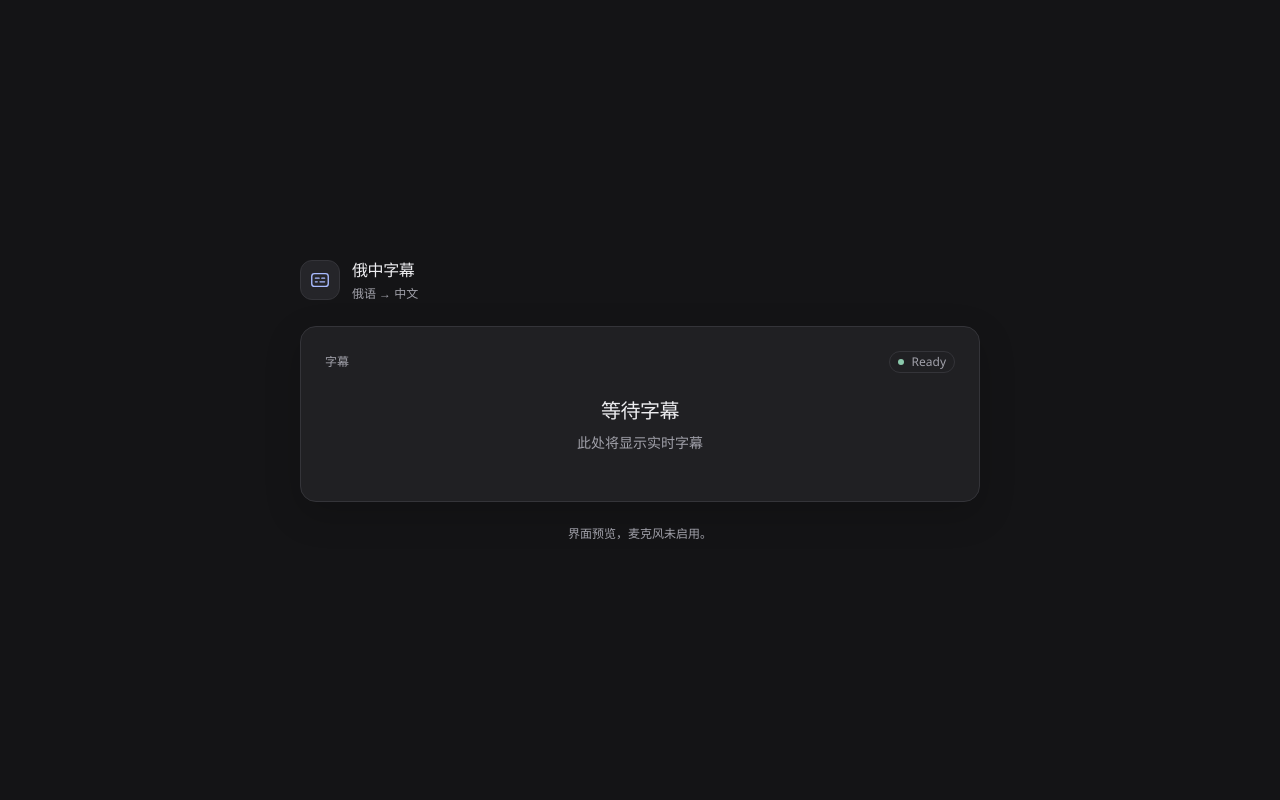
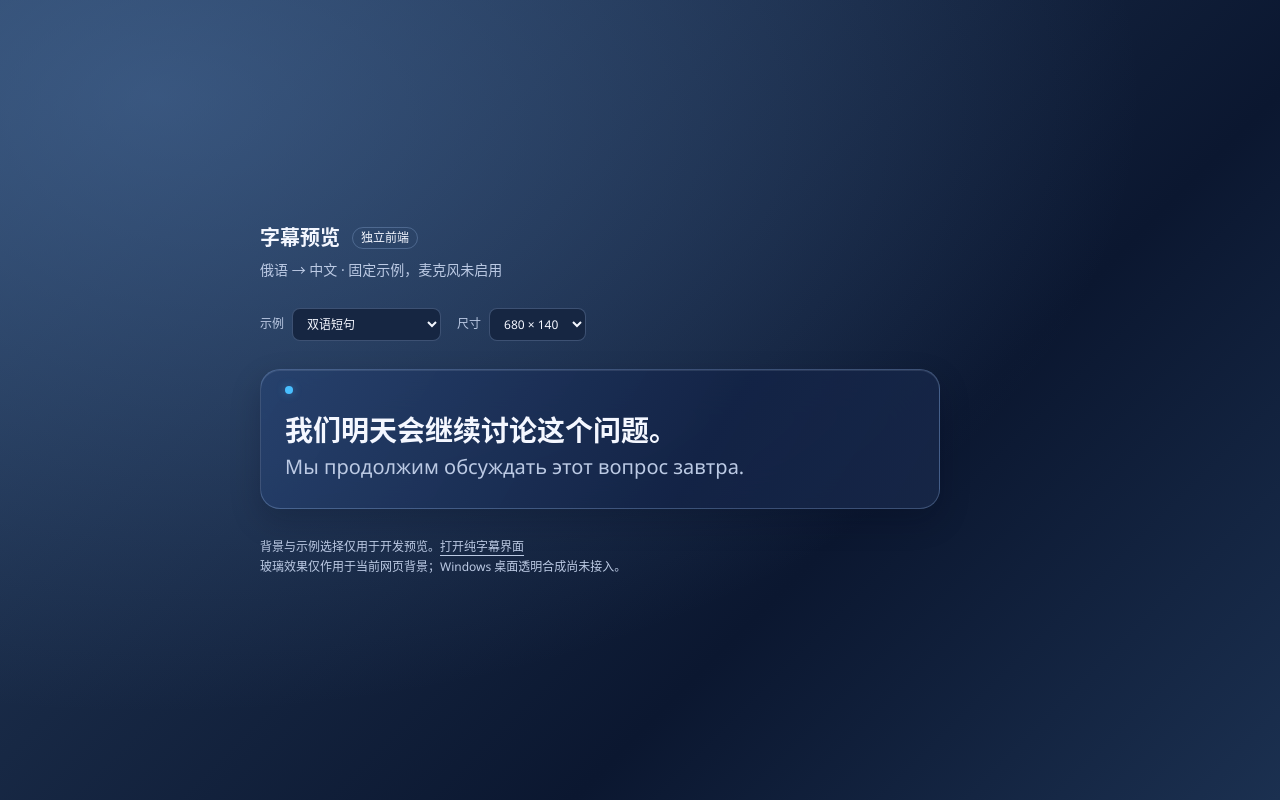
Before and after one commit to seren7350-ux/ru-zh-live-subtitles, a React (Vite) app in the folder frontend/: page / in a window 1280 px wide. Built offline with nearby package versions, Linux system fonts and the light colour scheme.

Commit message:
feat(frontend): add standalone glass subtitle card and overflow marquee

```diff
--- a/frontend/index.html
+++ b/frontend/index.html
@@ -3,7 +3,7 @@
   <head>
     <meta charset="UTF-8" />
     <meta name="viewport" content="width=device-width, initial-scale=1.0" />
-    <meta name="theme-color" content="#141416" />
+    <meta name="theme-color" content="#132342" />
     <meta name="description" content="俄中实时字幕的独立前端预览。" />
     <title>俄中字幕 · 界面预览</title>
   </head>
--- a/frontend/src/App.tsx
+++ b/frontend/src/App.tsx
@@ -1,43 +1,53 @@
-import { motion } from "motion/react"
+import { useState } from "react"
 import { Badge } from "@/components/ui/badge"
+import { SubtitleCard } from "@/components/SubtitleCard"
+import { getSubtitleSample, subtitleSamples } from "@/preview/subtitleSamples"
+import "./preview/preview.css"
 
+// Development canvas only. subtitle.html mounts SubtitleCard without this page.
 export default function App() {
+  const [sample, setSample] = useState(() =>
+    getSubtitleSample(new URLSearchParams(window.location.search).get("sample")),
+  )
+  const [compact, setCompact] = useState(false)
+  const width = compact ? 420 : 680
+  const height = compact ? 108 : 140
+
   return (
-    <main className="grid min-h-svh place-items-center bg-background px-6 py-12 text-foreground">
-      <div className="w-full max-w-[680px] space-y-6">
-        <header className="flex items-center gap-3">
-          <span className="grid size-10 place-items-center rounded-xl border border-border bg-secondary text-primary" aria-hidden="true">
-            <svg width="22" height="22" viewBox="0 0 24 24" fill="none" stroke="currentColor" strokeWidth="1.5" strokeLinecap="round" strokeLinejoin="round">
-              <rect x="3" y="5" width="18" height="14" rx="3" />
-              <path d="M7 10h4m3 0h3M7 14h2m3 0h5" />
-            </svg>
-          </span>
-          <div>
-            <h1 className="text-base font-semibold tracking-tight">俄中字幕</h1>
-            <p className="mt-1 text-xs text-muted-foreground">俄语 → 中文</p>
+    <main className="preview-page font-sans text-foreground">
+      <div className="preview-content">
+        <header className="space-y-2">
+          <div className="flex items-center gap-3">
+            <h1 className="text-xl font-semibold">字幕预览</h1>
+            <Badge>独立前端</Badge>
           </div>
+          <p className="text-sm text-muted-foreground">俄语 → 中文 · 固定示例，麦克风未启用</p>
         </header>
 
-        {/* Static Ready mock only. Session controls belong to later slices. */}
-        <motion.section
-          initial={false}
-          aria-labelledby="subtitle-heading"
-          className="rounded-2xl border border-border bg-card p-6 text-card-foreground shadow-overlay"
-        >
-          <div className="flex items-center justify-between gap-4">
-            <h2 id="subtitle-heading" className="text-xs font-medium text-muted-foreground">字幕</h2>
-            <Badge variant="outline" role="status" className="gap-2 text-muted-foreground">
-              <span className="size-1.5 rounded-full bg-ready" aria-hidden="true" />
-              Ready
-            </Badge>
-          </div>
-          <div className="space-y-2 py-6 text-center">
-            <p className="text-xl font-medium tracking-tight">等待字幕</p>
-            <p className="text-sm text-muted-foreground">此处将显示实时字幕</p>
-          </div>
-        </motion.section>
+        <div className="preview-controls">
+          <label>
+            示例
+            <select value={sample.id} onChange={(event) => setSample(getSubtitleSample(event.target.value))}>
+              {subtitleSamples.map(({ id, label }) => <option key={id} value={id}>{label}</option>)}
+            </select>
+          </label>
+          <label>
+            尺寸
+            <select value={compact ? "compact" : "default"} onChange={(event) => setCompact(event.target.value === "compact")}>
+              <option value="default">680 × 140</option>
+              <option value="compact">420 × 108</option>
+            </select>
+          </label>
+        </div>
 
-        <p className="text-center text-xs text-muted-foreground">界面预览，麦克风未启用。</p>
+        <div className="preview-viewport" style={{ width, height }}>
+          <SubtitleCard {...sample} style={{ width: "100%", height: "100%" }} />
+        </div>
+
+        <p className="text-xs leading-5 text-muted-foreground">
+          背景与示例选择仅用于开发预览。<a className="underline underline-offset-4" href={`/subtitle.html?sample=${sample.id}`}>打开纯字幕界面</a>
+          <br />玻璃效果仅作用于当前网页背景；Windows 桌面透明合成尚未接入。
+        </p>
       </div>
     </main>
   )
--- /dev/null
+++ b/frontend/src/components/MarqueeLine.tsx
@@ -0,0 +1,74 @@
+import { useLayoutEffect, useRef, useState } from "react"
+import { animate, useReducedMotion } from "motion/react"
+
+interface MarqueeLineProps {
+  text: string
+  language: string
+  className: string
+}
+
+const PIXELS_PER_SECOND = 28
+const END_PAUSE_SECONDS = 1.5
+
+export function MarqueeLine({ text, language, className }: MarqueeLineProps) {
+  const viewportRef = useRef<HTMLDivElement>(null)
+  const textRef = useRef<HTMLSpanElement>(null)
+  const [overflowing, setOverflowing] = useState(false)
+  const reducedMotion = useReducedMotion()
+
+  useLayoutEffect(() => {
+    const viewport = viewportRef.current
+    const content = textRef.current
+    if (!viewport || !content) return
+
+    let lastDistance = -1
+    let stopAnimation: (() => void) | undefined
+    const measure = () => {
+      const distance = Math.max(0, Math.ceil(content.getBoundingClientRect().width - viewport.clientWidth))
+      if (distance === lastDistance) return
+      lastDistance = distance
+      stopAnimation?.()
+      // Reset Motion's cached x as well as the DOM; direct style writes alone
+      // can be overwritten by the previous animation on the next frame.
+      const reset = animate(content, { x: 0 }, { duration: 0 })
+      stopAnimation = () => reset.stop()
+      viewport.scrollLeft = 0
+      setOverflowing(distance > 0)
+      if (distance === 0 || reducedMotion) return
+
+      const travel = distance / PIXELS_PER_SECOND
+      const duration = 2 * (END_PAUSE_SECONDS + travel)
+      const controls = animate(content, { x: [0, 0, -distance, -distance, 0] }, {
+        duration,
+        times: [0, END_PAUSE_SECONDS / duration, 0.5, (duration - travel) / duration, 1],
+        ease: "linear",
+        repeat: Infinity,
+      })
+      stopAnimation = () => controls.stop()
+    }
+
+    // Observing both boxes also catches font loading; no polling for fitting text.
+    const observer = new ResizeObserver(measure)
+    observer.observe(viewport)
+    observer.observe(content)
+    measure()
+    return () => {
+      observer.disconnect()
+      stopAnimation?.()
+    }
+  }, [text, reducedMotion])
+
+  return (
+    <div
+      ref={viewportRef}
+      className={`subtitle-line ${className}`}
+      lang={language}
+      title={text}
+      data-overflow={overflowing}
+      data-reduced-motion={Boolean(reducedMotion)}
+      tabIndex={overflowing ? 0 : undefined}
+    >
+      <span ref={textRef} className="subtitle-text">{text}</span>
+    </div>
+  )
+}
--- /dev/null
+++ b/frontend/src/components/SubtitleCard.tsx
@@ -0,0 +1,19 @@
+import type { CSSProperties } from "react"
+import { MarqueeLine } from "./MarqueeLine"
+
+export interface SubtitleCardProps {
+  chineseText: string
+  russianText: string
+  style?: CSSProperties
+}
+
+/** The subtitle surface itself: no preview canvas, fixtures, or session controls. */
+export function SubtitleCard({ chineseText, russianText, style }: SubtitleCardProps) {
+  return (
+    <section className="subtitle-card" aria-label="双语字幕" style={style}>
+      <span className="subtitle-dot" aria-hidden="true" />
+      <MarqueeLine text={chineseText} language="zh-CN" className="subtitle-chinese" />
+      <MarqueeLine text={russianText} language="ru" className="subtitle-russian" />
+    </section>
+  )
+}
--- /dev/null
+++ b/frontend/src/preview/preview.css
@@ -0,0 +1,47 @@
+.preview-page {
+  min-height: 100svh;
+  display: grid;
+  place-items: center;
+  padding: 40px 24px;
+  background:
+    radial-gradient(ellipse at 12% 12%, rgb(87 127 180 / 45%), transparent 62%),
+    linear-gradient(135deg, #263d5d, #0b1730 66%, #1b3050);
+}
+
+.preview-content {
+  width: min(100%, 760px);
+  display: grid;
+  justify-items: start;
+  gap: 28px;
+}
+
+.preview-controls {
+  display: flex;
+  flex-wrap: wrap;
+  gap: 16px;
+  font-size: 12px;
+  color: var(--muted-foreground);
+}
+
+.preview-controls label {
+  display: flex;
+  align-items: center;
+  gap: 8px;
+}
+
+.preview-controls select {
+  color: var(--foreground);
+  background: #162642;
+  border: 1px solid var(--border);
+  border-radius: 8px;
+  padding: 6px 10px;
+}
+
+.preview-controls select:focus-visible {
+  outline: 2px solid var(--primary);
+  outline-offset: 3px;
+}
+
+.preview-viewport {
+  max-width: 100%;
+}
--- /dev/null
+++ b/frontend/src/preview/subtitleSamples.ts
@@ -0,0 +1,31 @@
+// Fixed, complete mock text. These fixtures never enter SubtitleCard itself.
+export const subtitleSamples = [
+  {
+    id: "short",
+    label: "双语短句",
+    chineseText: "我们明天会继续讨论这个问题。",
+    russianText: "Мы продолжим обсуждать этот вопрос завтра.",
+  },
+  {
+    id: "long",
+    label: "超长双语字幕",
+    chineseText: "如果你对这个结论还有疑问，我们可以在下节课继续详细讨论，并通过更多例子来说明每一步推理，直到所有问题都得到清楚的解答。",
+    russianText: "Если у вас останутся вопросы по этому выводу, мы сможем подробно обсудить это на следующем занятии и разобрать дополнительные примеры, чтобы каждый шаг рассуждения стал понятен и ни один вопрос не остался без ответа.",
+  },
+  {
+    id: "mixed",
+    label: "中文短句 / 俄文超宽",
+    chineseText: "我们明天继续讨论。",
+    russianText: "Мы продолжим обсуждать этот вопрос завтра и подробно рассмотрим дополнительные примеры, чтобы каждый участник смог разобраться во всех деталях.",
+  },
+  {
+    id: "chinese-only",
+    label: "俄文暂未到达",
+    chineseText: "我们明天会继续讨论这个问题。",
+    russianText: "",
+  },
+] as const
+
+export function getSubtitleSample(id: string | null) {
+  return subtitleSamples.find((sample) => sample.id === id) ?? subtitleSamples[0]
+}
--- a/frontend/src/styles.css
+++ b/frontend/src/styles.css
@@ -1,22 +1,25 @@
 @import "tailwindcss";
 
-/* One dark palette shared by the page and its shadcn/ui components. */
+/* Shared cool-blue tokens. Preview canvas styles live in preview/preview.css. */
 :root {
   color-scheme: dark;
   font-synthesis: none;
   text-rendering: optimizeLegibility;
   -webkit-font-smoothing: antialiased;
+  font-family: "Segoe UI Variable", "Segoe UI", "Microsoft YaHei UI", "Microsoft YaHei", "PingFang SC", "Noto Sans CJK SC", sans-serif;
 
-  --background: #141416;
-  --foreground: #ededf0;
-  --card: #202023;
+  --background: transparent;
+  --foreground: #f4f7ff;
+  --card: rgb(19 35 70 / 88%);
   --card-foreground: var(--foreground);
-  --muted-foreground: #a1a1aa;
-  --secondary: #252529;
-  --primary: #a9bbff;
-  --border: #343439;
-  --ready: #8bc9ac;
-  --radius: 1rem;
+  --muted-foreground: #bccae4;
+  --secondary: #1e3355;
+  --primary: #6ab9ff;
+  --border: rgb(163 193 240 / 28%);
+  --ready: #48bfff;
+  --radius: 1.25rem;
+  --subtitle-chinese-size: 28px;
+  --subtitle-russian-size: 20px;
 }
 
 @theme inline {
@@ -38,7 +41,7 @@
   --color-primary: var(--primary);
   --color-border: var(--border);
   --color-ready: var(--ready);
-  --font-sans: "Segoe UI Variable", "Segoe UI", "Microsoft YaHei UI", sans-serif;
+  --font-sans: "Segoe UI Variable", "Segoe UI", "Microsoft YaHei UI", "Microsoft YaHei", "PingFang SC", "Noto Sans CJK SC", sans-serif;
   --radius-xl: calc(var(--radius) - 0.25rem);
   --radius-2xl: var(--radius);
   --shadow-overlay: 0 12px 36px rgb(0 0 0 / 18%);
@@ -46,5 +49,88 @@
 
 body {
   margin: 0;
-  min-width: 280px;
+  background: transparent;
 }
+
+.subtitle-root,
+.subtitle-root #root {
+  width: 100%;
+  height: 100%;
+}
+
+html:has(.subtitle-root) {
+  height: 100%;
+}
+
+.subtitle-card {
+  position: relative;
+  box-sizing: border-box;
+  width: 680px;
+  max-width: 100%;
+  height: 140px;
+  max-height: 100%;
+  min-height: 108px;
+  display: flex;
+  flex-direction: column;
+  justify-content: center;
+  gap: 6px;
+  padding: 26px 24px 12px;
+  overflow: hidden;
+  border: 1px solid var(--border);
+  border-radius: var(--radius);
+  background: linear-gradient(120deg, rgb(39 66 111 / 85%), var(--card) 65%, rgb(23 39 72 / 91%));
+  color: var(--foreground);
+  /* This only blurs content in the same browser page, never the Windows desktop. */
+  backdrop-filter: blur(24px);
+  box-shadow: inset 0 1px 0 rgb(228 239 255 / 10%), 0 12px 30px rgb(2 10 29 / 22%);
+}
+
+.subtitle-dot {
+  position: absolute;
+  top: 16px;
+  left: 24px;
+  width: 8px;
+  height: 8px;
+  border-radius: 50%;
+  background: var(--ready);
+  box-shadow: 0 0 9px rgb(72 191 255 / 35%);
+}
+
+.subtitle-line {
+  min-width: 0;
+  flex-shrink: 0;
+  overflow: hidden;
+  white-space: nowrap;
+}
+
+.subtitle-text {
+  display: block;
+  width: max-content;
+}
+
+.subtitle-line[data-overflow="true"] .subtitle-text {
+  will-change: transform;
+}
+
+/* Preserve full text access without automatic movement for reduced-motion users. */
+.subtitle-line[data-reduced-motion="true"] {
+  overflow-x: auto;
+  scrollbar-width: none;
+}
+
+.subtitle-line:focus-visible {
+  outline: 1px solid var(--primary);
+  outline-offset: -1px;
+}
+
+.subtitle-chinese {
+  font-size: var(--subtitle-chinese-size);
+  font-weight: 600;
+  line-height: 36px;
+}
+
+.subtitle-russian {
+  color: var(--muted-foreground);
+  font-size: var(--subtitle-russian-size);
+  line-height: 26px;
+}
--- /dev/null
+++ b/frontend/src/subtitle.tsx
@@ -0,0 +1,17 @@
+import { StrictMode } from "react"
+import { createRoot } from "react-dom/client"
+import { MotionConfig } from "motion/react"
+import { SubtitleCard } from "@/components/SubtitleCard"
+import { getSubtitleSample } from "@/preview/subtitleSamples"
+import "./styles.css"
+
+// Standalone mock entry. A future host can supply text to the same root component.
+const sample = getSubtitleSample(new URLSearchParams(window.location.search).get("sample"))
+
+createRoot(document.getElementById("root")!).render(
+  <StrictMode>
+    <MotionConfig reducedMotion="user">
+      <SubtitleCard {...sample} />
+    </MotionConfig>
+  </StrictMode>,
+)
--- /dev/null
+++ b/frontend/subtitle.html
@@ -0,0 +1,12 @@
+<!doctype html>
+<html lang="zh-CN" class="dark">
+  <head>
+    <meta charset="UTF-8" />
+    <meta name="viewport" content="width=device-width, initial-scale=1.0" />
+    <title>俄中字幕</title>
+  </head>
+  <body class="subtitle-root">
+    <div id="root"></div>
+    <script type="module" src="/src/subtitle.tsx"></script>
+  </body>
+</html>
--- a/frontend/vite.config.ts
+++ b/frontend/vite.config.ts
@@ -5,6 +5,10 @@ import { defineConfig } from "vite"
 
 export default defineConfig({
   base: "./",
+  input: {
+    preview: fileURLToPath(new URL("./index.html", import.meta.url)),
+    subtitle: fileURLToPath(new URL("./subtitle.html", import.meta.url)),
+  },
   plugins: [react(), tailwindcss()],
   resolve: {
     alias: { "@": fileURLToPath(new URL("./src", import.meta.url)) },
```
Also changed, not shown: 1 other file (tests, documents, lock files or other folders).
